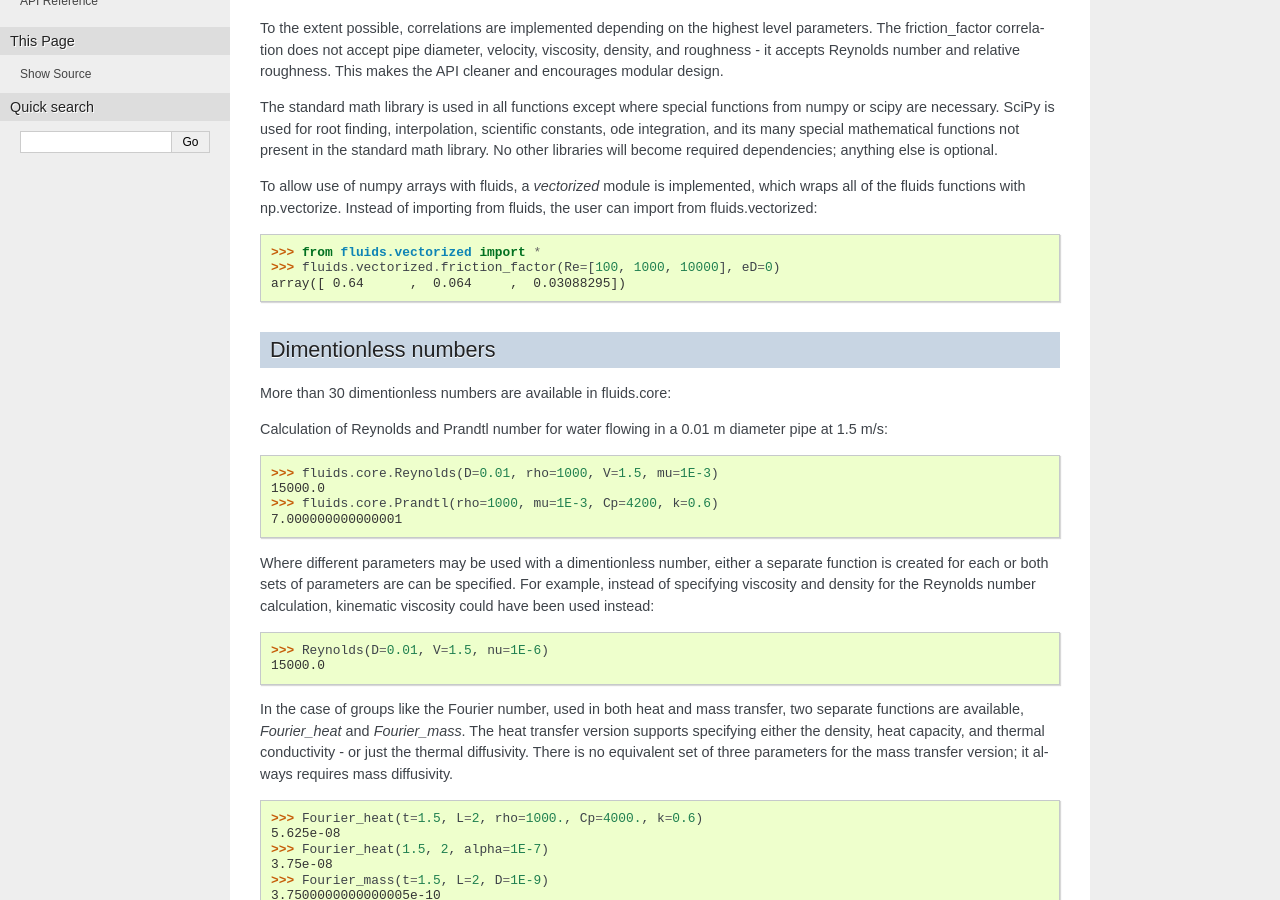
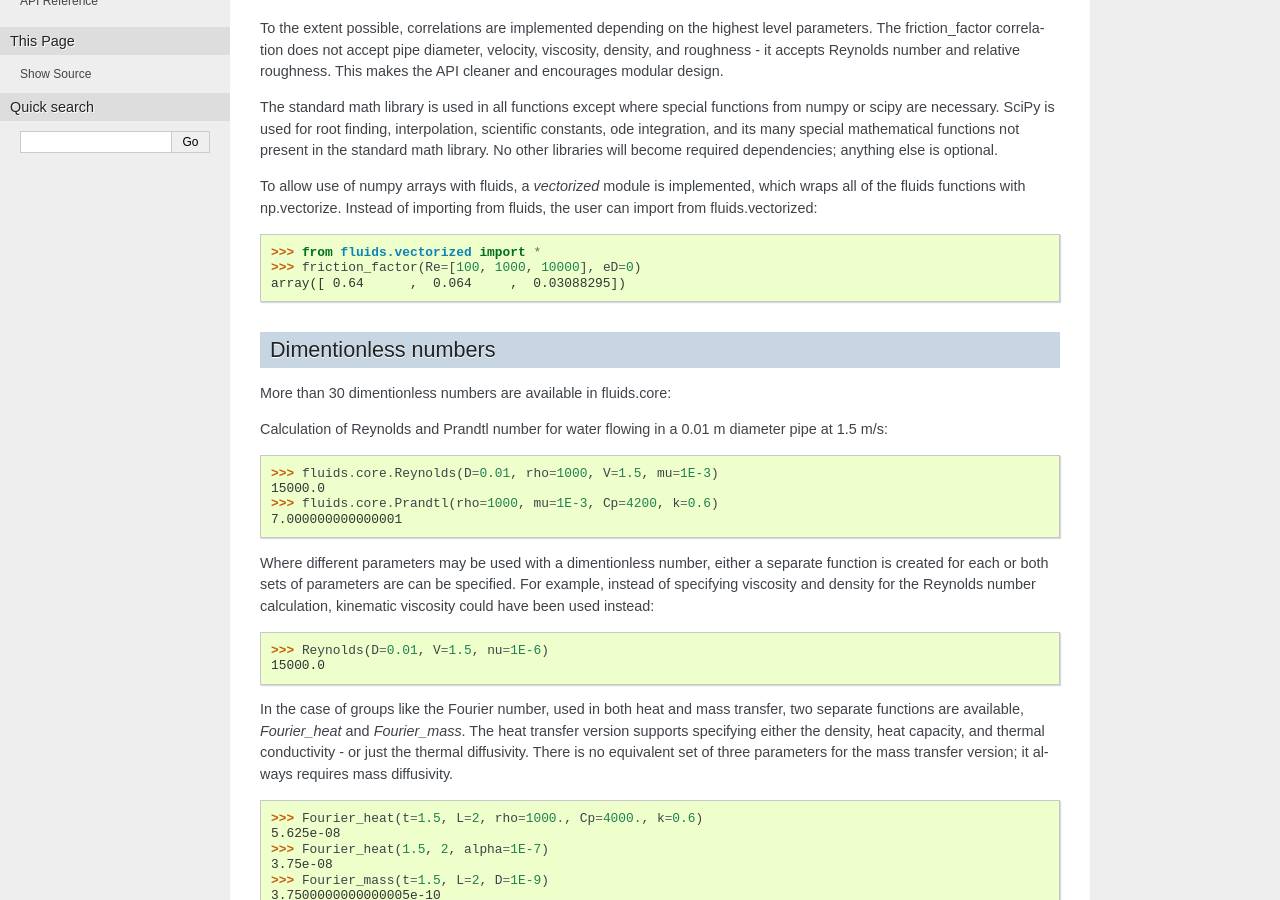
Before and after one commit to CalebBell/fluids, a Sphinx documentation site: the page built from docs/tutorial.rst, in a window 1280 px wide and 900 px high, scrolled down 521 px. Built offline with Sphinx 7.4.7, drawn with Linux system fonts in a browser that asks for light colours; pages that are not in the unit, such as notebooks, are missing from menus.

```diff
--- a/docs/tutorial.rst
+++ b/docs/tutorial.rst
@@ -41,7 +41,7 @@
 from fluids, the user can import from fluids.vectorized:
 
 >>> from fluids.vectorized import *
->>> fluids.vectorized.friction_factor(Re=[100, 1000, 10000], eD=0)
+>>> friction_factor(Re=[100, 1000, 10000], eD=0)
 array([ 0.64      ,  0.064     ,  0.03088295])
 
 Dimentionless numbers
```
